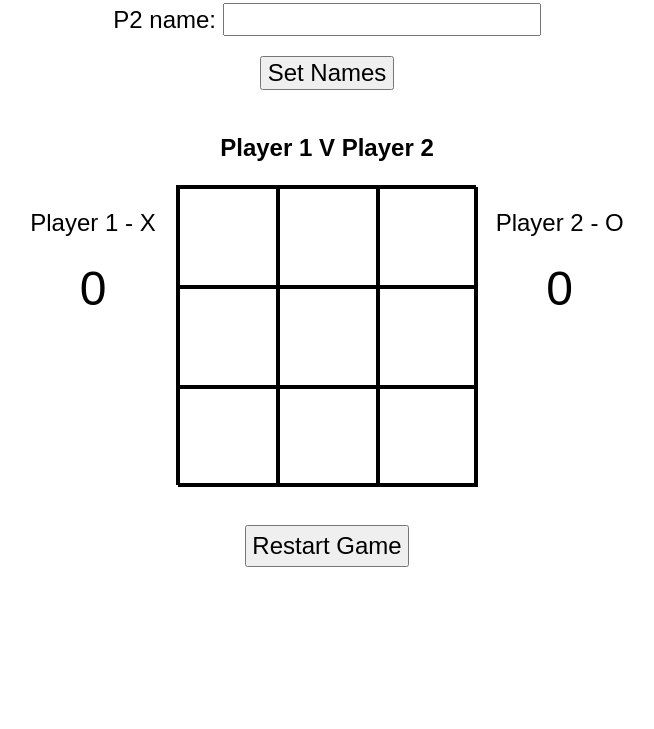
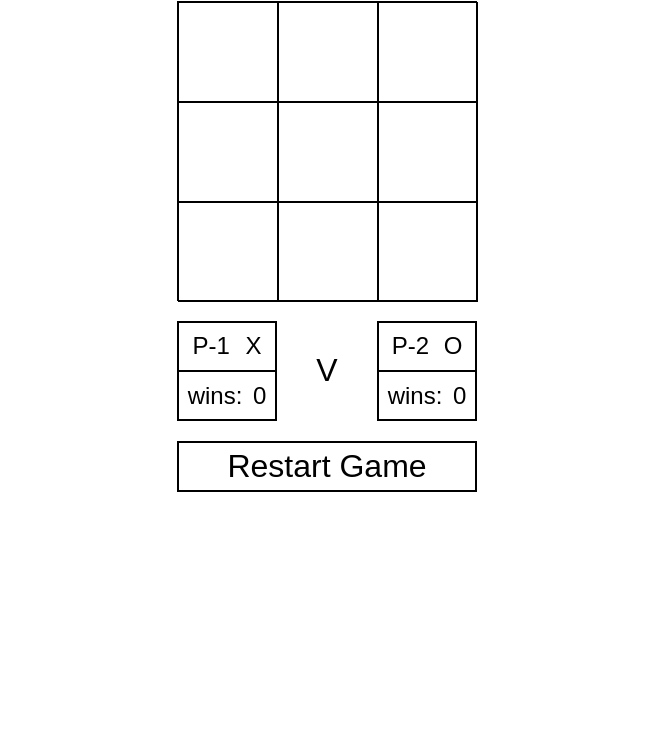
Before and after one commit to Benpeake/tic-tac-toe, a plain HTML site: page index.html in a window 1280 px wide. Shown: the part 71-800 px from the top of the page, without its empty margins (313-967 px from the left). Drawn offline with nearby package versions, Linux system fonts and the light colour scheme; a web font is replaced by a local one.

Commit message:
style update

```diff
--- a/css/style.css
+++ b/css/style.css
@@ -6,16 +6,46 @@
 
 body {
     font-family: 'Raleway', sans-serif;
-    font-size: 3rem;
+    font-size: 2rem;
   }
 
 .square{
     width: 100px;
     height: 100px;
-    border: 2px solid black;
+    border: 1px solid black;
     display: flex;
     justify-content: center;
     align-items: center;
+    font-size: 3rem;
+    font-weight: 200;
+}
+
+.player-info{
+    width: 100px;
+    height: 100px;
+    border: 2px solid black;
+    display: flex;
+    flex-direction: column;
+    justify-content: center;
+    align-items: center;
+    font-size: 3rem;
+    font-weight: 200;
+}
+
+.veruses{
+    width: 100px;
+    height: 100px;
+    display: flex;
+    justify-content: center;
+    align-items: center;
+    font-size: 2rem;
+    font-weight: 200;
+}
+
+.info-arena{
+    display: grid;
+    grid-template-columns: 1fr 1fr 1fr;
+    margin-top: 20px;
 }
 
 .arena{
@@ -23,14 +53,35 @@ body {
     grid-template-columns: 1fr 1fr 1fr;
     width: 300px;
     height: 300px;
-    border: 2px solid black;
+    border: 1px solid black;
+    margin-top: 15px;
 }
+
+.game-container{
+    display: flex;
+    flex-direction: column;
+    justify-content: center ;
+    align-items: center;
+}
+
+h1{
+    font-size: 2rem;
+    font-weight: 200;
+    margin: 0;
+    margin-top: 20px;
+}
+
 
 .result{
     text-align: center;
     font-size: 1.5rem;
-    font-weight: 600;
-    margin-top: 40px;
+    font-weight: 200;
+    margin-top: 20px;
+}
+
+.player1Wins, .player2Wins{
+    font-size: 1.5rem;
+    margin: 10px 0;
 }
 
 .container{
@@ -43,27 +94,44 @@ body {
 
 .restart{
     text-align: center;
-    margin-top: 40px;
+    font-size: 2rem;
+    font-weight: 200;
+    padding: 5px;
+    margin-top: 20px;
+    background-color: transparent;
+    border: solid 2px black;
+    width: 300px;
+}
+
+.restart:hover{
+    cursor: pointer;
+}
+
+.playername{
     font-size: 1.5rem;
-    padding: 5px;
+    margin: 10px 0;
 }
+
+.sub-info{
+    display: flex;
+    flex-direction: row;
+    width: 100px;
+    justify-content: space-evenly;
+    border-top: solid 2px black;
+}
+
+.sub-info-top{
+    display: flex;
+    flex-direction: row;
+    width: 100px;
+    justify-content: space-evenly;
+}
+
 
 .players{
     font-size: 1.5rem;
     text-align: center;
     display: inline-block;
-}
-
-.chooseName{
-    font-size: 1.5rem;
-    text-align: center;
-    display: flex;
-    flex-direction: column;
-    justify-content: center;
-    align-items: center;
-    gap: 20px;
-    margin-top: 20px;
-
 }
 
 .gamecontainer{
@@ -83,11 +151,6 @@ body {
     font-size: 1.5rem;
 }
 
-.player1Wins, .player2Wins{
-    font-size: 3rem;
-    margin-top: 0;
-    padding-top: 0;
-}
 .setNames{
     margin-bottom: 20px;
 }
--- a/index.html
+++ b/index.html
@@ -22,27 +22,10 @@
 
     <script defer src="js/index.js"></script>
 </head>
-
 <body>
-    <form class="chooseName">
-        <div>
-        <label for="chooseNameP1">P1 name:</label>
-        <input type="text" id="chooseNameP1" />
-        </div>
-        <div>
-        <label for="chooseNameP1">P2 name:</label>
-        <input type="text" id="chooseNameP2" />
-        </div>
-        <button class="setNames">Set Names</button>
-    </form>
+    <div class="game-container">
+        <h1>Tic-Tac-Toe</h1>
         <div class="container">
-    <p class="players"></p>
-    </div>
-    <div class="gamecontainer">
-        <div class="scoreCount">
-            <p class="player1"></p>
-            <p class ="player1Wins">0</p>
-        </div>
             <div class="arena">
                 <div id="1" class="square"></div>
                 <div id="2" class="square"></div>
@@ -54,15 +37,33 @@
                 <div id="8" class="square"></div>
                 <div id="9" class="square"></div>
             </div>
-    <div class="scoreCount">
-        <p class="player2"></p>
-        <p class ="player2Wins">0</p>
+            <div class="info-arena">
+                <div class="player-info">
+                    <div class="sub-info-top">
+                        <div><p class="player1 playername"></p></div>
+                        <div><p class="player1-symbol playername"></p></div>
+                    </div>
+                    <div class="sub-info">
+                        <div><p class="playername">wins:</p></div>
+                        <div><p class="playername player1Wins">0</p></div>
                     </div>
                 </div>
-    <div class="container">
+                <div class="veruses">V</div>
+                <div class="player-info">
+                    <div class="sub-info-top">
+                        <div><p class="player2 playername"></p></div>
+                        <div><p class="player2-symbol playername"></p></div>
+                    </div>
+                    <div class="sub-info">
+                        <div><p class="playername">wins:</p></div>
+                        <div><p class="playername player2Wins">0</p></div>
+                    </div>
+                </div>
+            </div>
                 <button class="restart">Restart Game</button>
-        <h1 class="result"></h1>
+            </div>
+            <div></div><p class="result"></p></div>
+        </div>
     </div>
 </body>
-
 </html>
--- a/js/index.js
+++ b/js/index.js
@@ -12,12 +12,13 @@ const resultText = document.querySelector('.result')
 
 const restartBtn = document.querySelector('.restart')
 
-const players = document.querySelector('.players')
-
 const player1Score = document.querySelector('.player1Wins')
 const player1Display = document.querySelector('.player1')
+const player1Symbol = document.querySelector('.player1-symbol')
+
 const player2Score = document.querySelector('.player2Wins')
 const player2Display = document.querySelector('.player2')
+const player2Symbol = document.querySelector('.player2-symbol')
 
 const setNamesBtn = document.querySelector('.setNames')
 const chooseNameP1 = document.getElementById('chooseNameP1')
@@ -44,39 +45,16 @@ const playerFactory = (name, symbol) => {
 }
 
 //players
-const player1 = playerFactory('Player 1', `X`)
-const player2 = playerFactory('Player 2', `O`)
+const player1 = playerFactory('P-1', `X`)
+const player2 = playerFactory('P-2', `O`)
 
 
-setNamesBtn.addEventListener('click', (event) => {
-
-    event.preventDefault()
-
-    const name1 = chooseNameP1.value
-    const name2 = chooseNameP2.value
-
-    if (name1 && name2) {
-        player1.setName(name1)
-        player2.setName(name2)
-    }
-
-            // Update player names displayed on the page
-            player1Display.innerHTML = player1.name + ' - ' + player1.symbol
-            player2Display.innerHTML = player2.name + ' - ' + player2.symbol
-            players.innerHTML = `<strong> ${player1.name} V ${player2.name} </strong>`
-
-            // Reset the input fields
-            chooseNameP1.value = ''
-            chooseNameP2.value = ''
-})
-
-
-
-players.innerHTML = `<strong> ${player1.name} V ${player2.name} </strong>`
-player1Display.innerHTML = player1.name + ' - ' + player1.symbol
-player2Display.innerHTML = player2.name + ' - ' + player2.symbol
+player1Display.innerHTML = player1.name
+player2Display.innerHTML = player2.name
 player1Score.innerHTML = player1.wins
 player2Score.innerHTML = player2.wins
+player1Symbol.innerHTML = player1.symbol
+player2Symbol.innerHTML = player2.symbol
 
 //start game info
 let currentPlayer = player1
```
Lines whose indentation alone changed are shown as unchanged.
